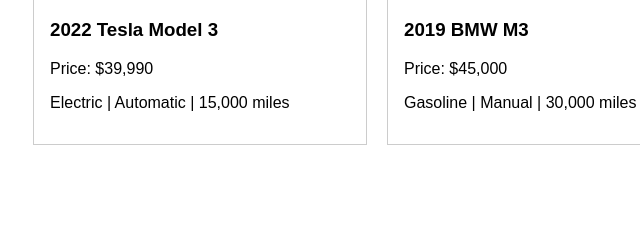
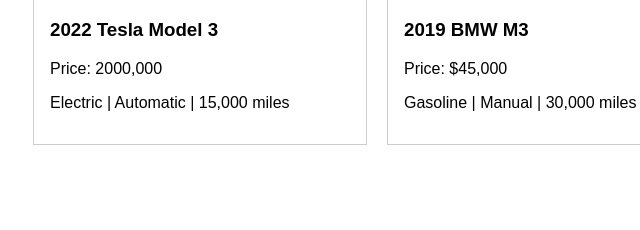
Before and after one commit to ROUTLA/First, a plain HTML site: page index.html in a window 1280 px wide. Shown: the part 808-1038 px from the top of the page, 86-726 px from the left. Drawn offline with Linux system fonts and the light colour scheme.

Commit message:
Update index.html

```diff
--- a/index.html
+++ b/index.html
@@ -99,7 +99,7 @@
       <div class="car">
         <img src="https://images.unsplash.com/photo-1605478371422-c2dd56a9d6cf" alt="Car 1">
         <h3>2022 Tesla Model 3</h3>
-        <p>Price: $39,990</p>
+        <p>Price: 2000,000</p>
         <p>Electric | Automatic | 15,000 miles</p>
       </div>
       <div class="car">
```
